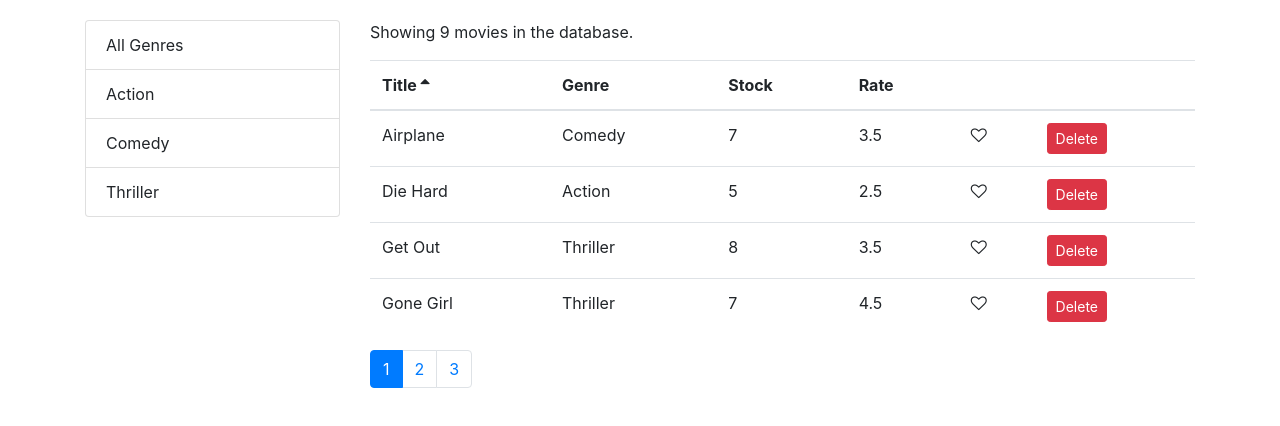
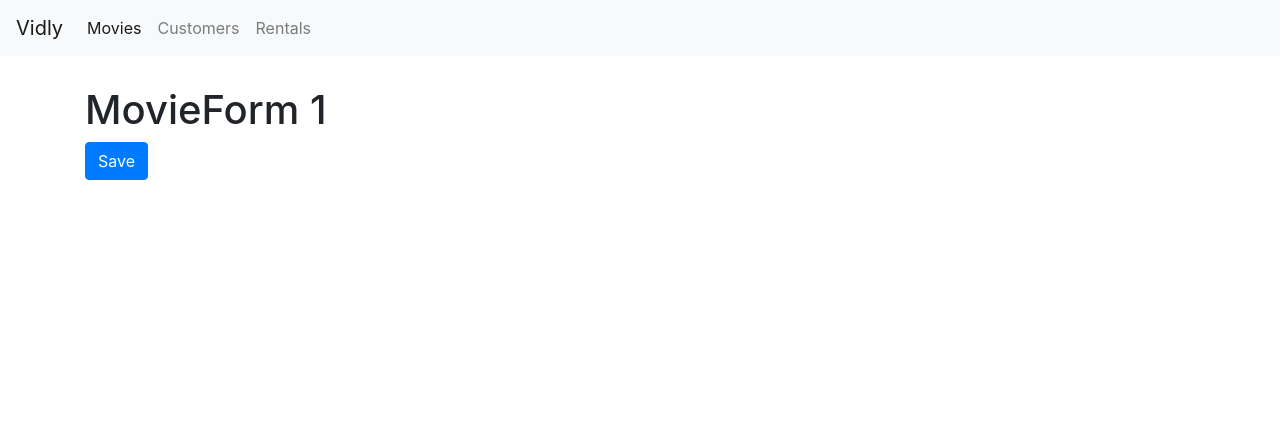
Before and after one commit to kenny850917/selfLearn-React, a React (Create React App) app in the folder vidly/: page /movies/1 in a window 1280 px wide. Shown: the top 426 px of the page. Built offline with nearby package versions, Linux system fonts and the light colour scheme.

Commit message:
import routing in vidly project

```diff
--- a/vidly/package.json
+++ b/vidly/package.json
@@ -12,6 +12,7 @@
     "prop-types": "^15.6.2",
     "react": "^16.12.0",
     "react-dom": "^16.12.0",
+    "react-router-dom": "^4.3.1",
     "react-scripts": "3.3.1"
   },
   "scripts": {
--- a/vidly/src/App.js
+++ b/vidly/src/App.js
@@ -1,13 +1,30 @@
-import React from 'react';
-import Movies from'./components/movies';
-import logo from './logo.svg';
-import './App.css';
+import React from "react";
+import { Route, Redirect, Switch } from "react-router-dom";
+import Movies from "./components/movies";
+import Customers from "./components/customers";
+import MovieForm from "./components/movieForm";
+import Rentals from "./components/rentals";
+import NotFound from "./components/notFound";
+import NavBar from "./components/navBar";
+import "./App.css";
 
 function App() {
   return (
-    <main className="container">
-      <Movies/>
-    </main>
+    <React.Fragment>
+      <NavBar />
+      <main className="container">
+        <Switch>
+          <Route path="/movies/:id" component={MovieForm}></Route>
+          <Route path="/movies" component={Movies}></Route>
+          <Route path="/customers" component={Customers}></Route>
+          <Route path="/rentals" component={Rentals}></Route>
+          <Route path="/notFound" component={NotFound}></Route>
+          <Redirect to="/notFound" />
+          <Redirect from="/" exact to="movies" />
+          {/* <Movies/> */}
+        </Switch>
+      </main>
+    </React.Fragment>
   );
 }
 
--- /dev/null
+++ b/vidly/src/components/customers.jsx
@@ -0,0 +1,6 @@
+import React from 'react';
+const Customers = () => {
+    return <h1>Customers</h1> ;
+}
+
+export default Customers;
--- /dev/null
+++ b/vidly/src/components/movieForm.jsx
@@ -0,0 +1,18 @@
+import React from "react";
+const MovieForm = ({ match, history }) => {
+  return (
+    <div>
+      {" "}
+      <h1>MovieForm {match.params.id} </h1>
+      <button
+        className="btn btn-primary"
+        onclick={() => history.back("/movies")}
+      >
+        {" "}
+        Save
+      </button>
+    </div>
+  );
+};
+
+export default MovieForm;
--- /dev/null
+++ b/vidly/src/components/navBar.jsx
@@ -0,0 +1,44 @@
+import React from "react";
+import {Link, NavLink} from 'react-router-dom';
+const NavBar = () => {
+  return (
+    <nav className="navbar navbar-expand-lg navbar-light bg-light">
+      <Link className="navbar-brand" to="#">
+        Vidly
+      </Link>
+      <button
+        className="navbar-toggler"
+        type="button"
+        data-toggle="collapse"
+        data-target="#navbarNav"
+        aria-controls="navbarNav"
+        aria-expanded="false"
+        aria-label="Toggle navigation"
+      >
+        <span className="navbar-toggler-icon"></span>
+      </button>
+      <div className="collapse navbar-collapse" id="navbarNav">
+        <ul className="navbar-nav">
+          <li className="nav-item">
+            <NavLink className="nav-link" to="/movies">
+              Movies <span className="sr-only">(current)</span>
+            </NavLink>
+          </li>
+          <li className="nav-item">
+            <NavLink className="nav-link" to="/customers">
+              Customers
+            </NavLink>
+          </li>
+          <li className="nav-item">
+            <NavLink className="nav-link" to="/rentals">
+              Rentals
+            </NavLink>
+          </li>
+
+        </ul>
+      </div>
+    </nav>
+  );
+};
+
+export default NavBar;
--- /dev/null
+++ b/vidly/src/components/notFound.jsx
@@ -0,0 +1,6 @@
+import React from 'react';
+const NotFound = () => {
+    return <h1>NotFound</h1> ;
+}
+
+export default NotFound;
--- /dev/null
+++ b/vidly/src/components/rentals.jsx
@@ -0,0 +1,6 @@
+import React from 'react';
+const Rentals = () => {
+    return <h1>Rentals</h1> ;
+}
+
+export default Rentals;
--- a/vidly/src/index.css
+++ b/vidly/src/index.css
@@ -1,12 +1,15 @@
 body {
   margin: 0;
-  padding: 20px 0 0 0;
+  padding: 0 0 0 0;
   font-family: -apple-system, BlinkMacSystemFont, 'Segoe UI', 'Roboto', 'Oxygen',
     'Ubuntu', 'Cantarell', 'Fira Sans', 'Droid Sans', 'Helvetica Neue',
     sans-serif;
   -webkit-font-smoothing: antialiased;
   -moz-osx-font-smoothing: grayscale;
 }
+.navbar{
+  margin-bottom: 30px;
+}
 
 code {
   font-family: source-code-pro, Menlo, Monaco, Consolas, 'Courier New',
--- a/vidly/src/index.js
+++ b/vidly/src/index.js
@@ -1,12 +1,18 @@
-import React from 'react';
-import ReactDOM from 'react-dom';
-import './index.css';
-import App from './App';
-import * as serviceWorker from './serviceWorker';
-import 'bootstrap/dist/css/bootstrap.min.css';
-import 'font-awesome/css/font-awesome.min.css';
+import React from "react";
+import ReactDOM from "react-dom";
+import "./index.css";
+import { BrowserRouter } from "react-router-dom";
+import App from "./App";
+import * as serviceWorker from "./serviceWorker";
+import "bootstrap/dist/css/bootstrap.min.css";
+import "font-awesome/css/font-awesome.min.css";
 
-ReactDOM.render(<App />, document.getElementById('root'));
+ReactDOM.render(
+  <BrowserRouter>
+    <App />
+  </BrowserRouter>,
+  document.getElementById("root")
+);
 
 // If you want your app to work offline and load faster, you can change
 // unregister() to register() below. Note this comes with some pitfalls.
```
Also changed, not shown: 1 other file (tests, documents, lock files or other folders).
